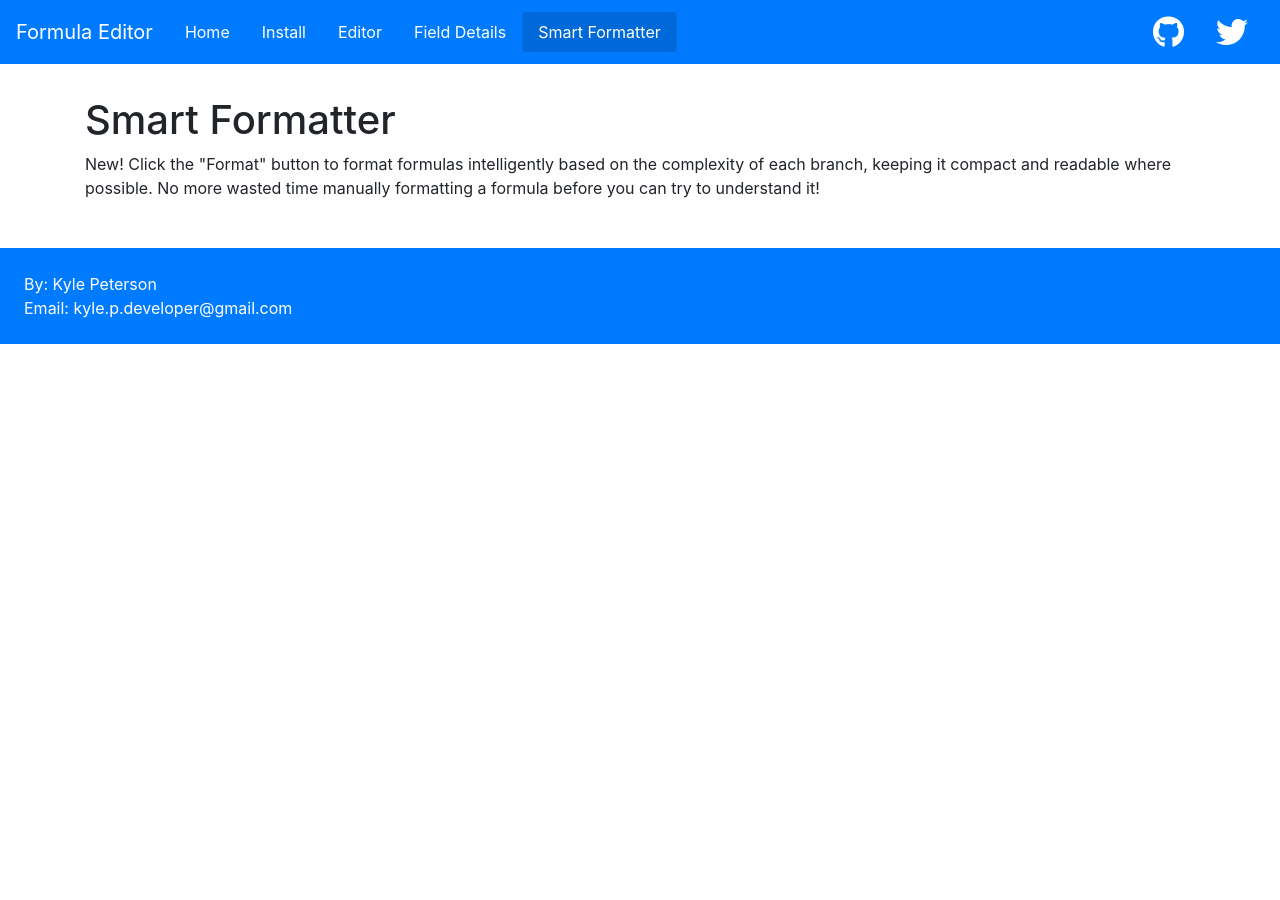
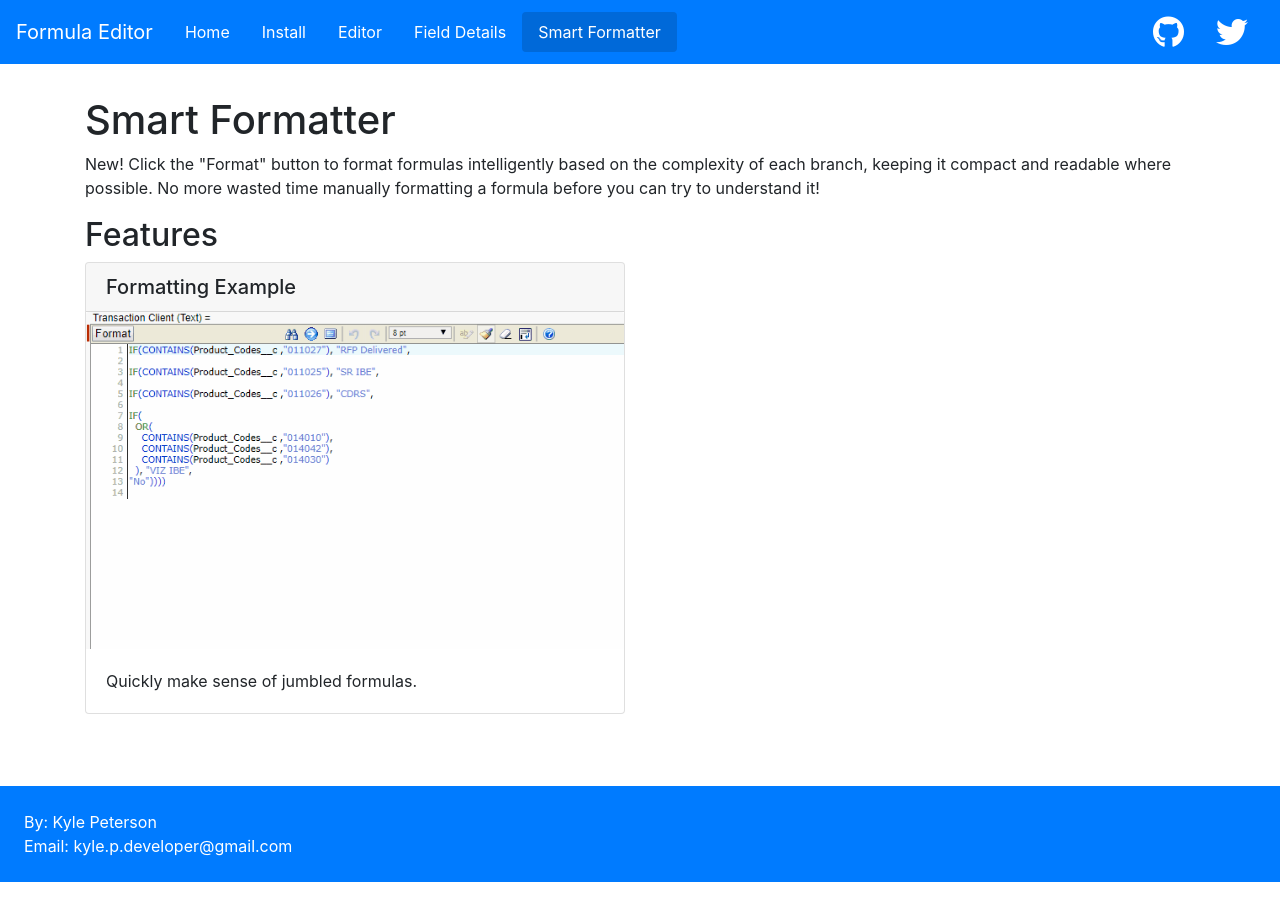
Before and after one commit to kpeterson85/Salesforce-Enhanced-Formula-Editor-Chrome-Extension, a Jekyll site: the page built from smart_formatter.html, in a window 1280 px wide. Built offline with Jekyll 4.4.1, drawn with Linux system fonts in a browser that asks for light colours; nearby versions of some CDN libraries.

Commit message:
Update smart_formatter.html

```diff
--- a/smart_formatter.html
+++ b/smart_formatter.html
@@ -4,3 +4,15 @@
 ---
         <h1>Smart Formatter</h1>
         <p>New! Click the "Format" button to format formulas intelligently based on the complexity of each branch, keeping it compact and readable where possible. No more wasted time manually formatting a formula before you can try to understand it!</p>
+        <h2>Features</h2>
+        <div class="row">
+          <div class="col-md-6 mb-4">
+            <div class="card">
+              <h5 class="card-header">Formatting Example</h5>
+              <img class="card-img-top" src="assets/images/formatter_example1.gif" alt="Card image cap">
+              <div class="card-body">
+                <p class="card-text">Quickly make sense of jumbled formulas.</p>
+              </div>
+            </div>
+          </div>
+        </div>
```
